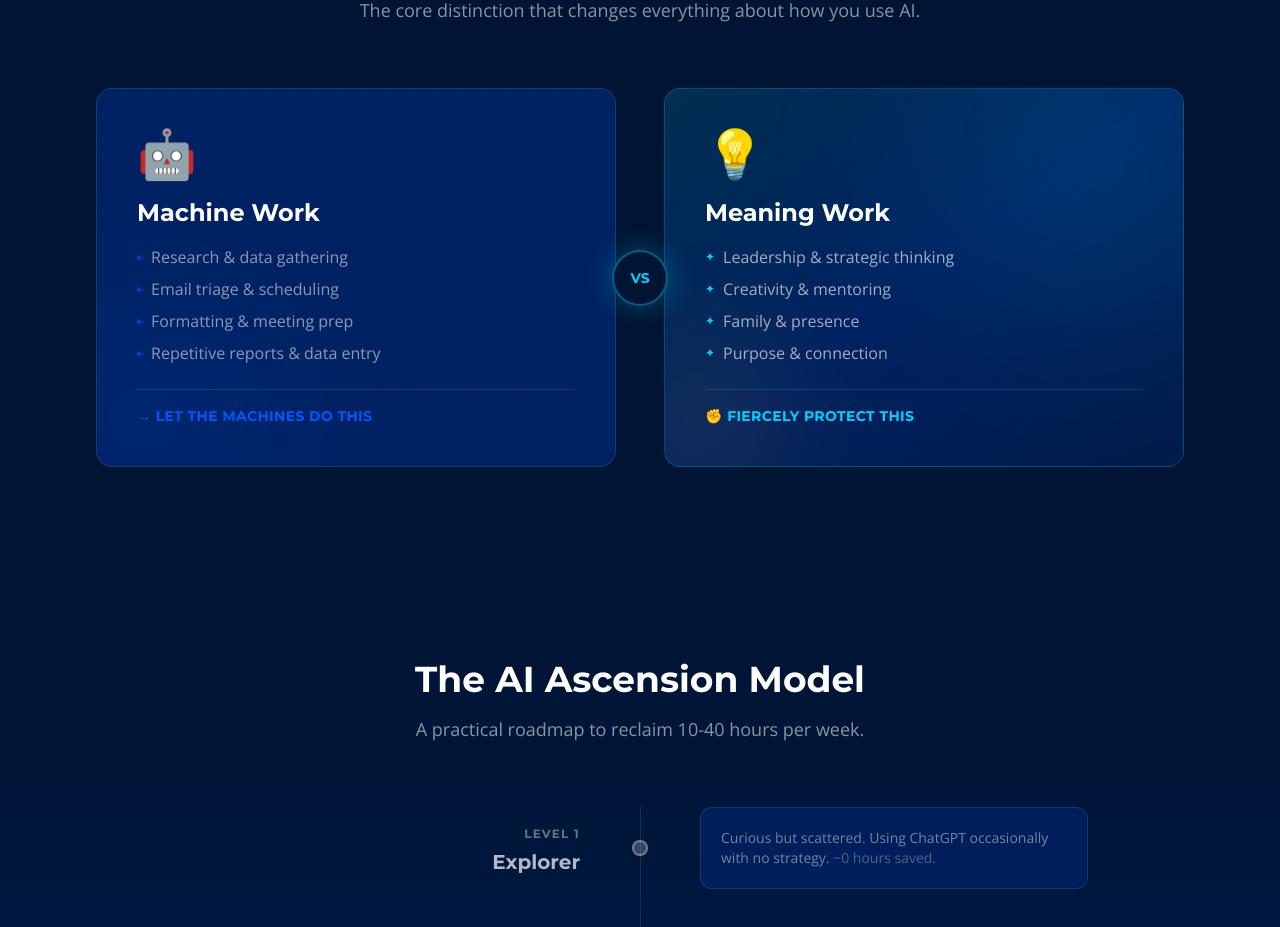
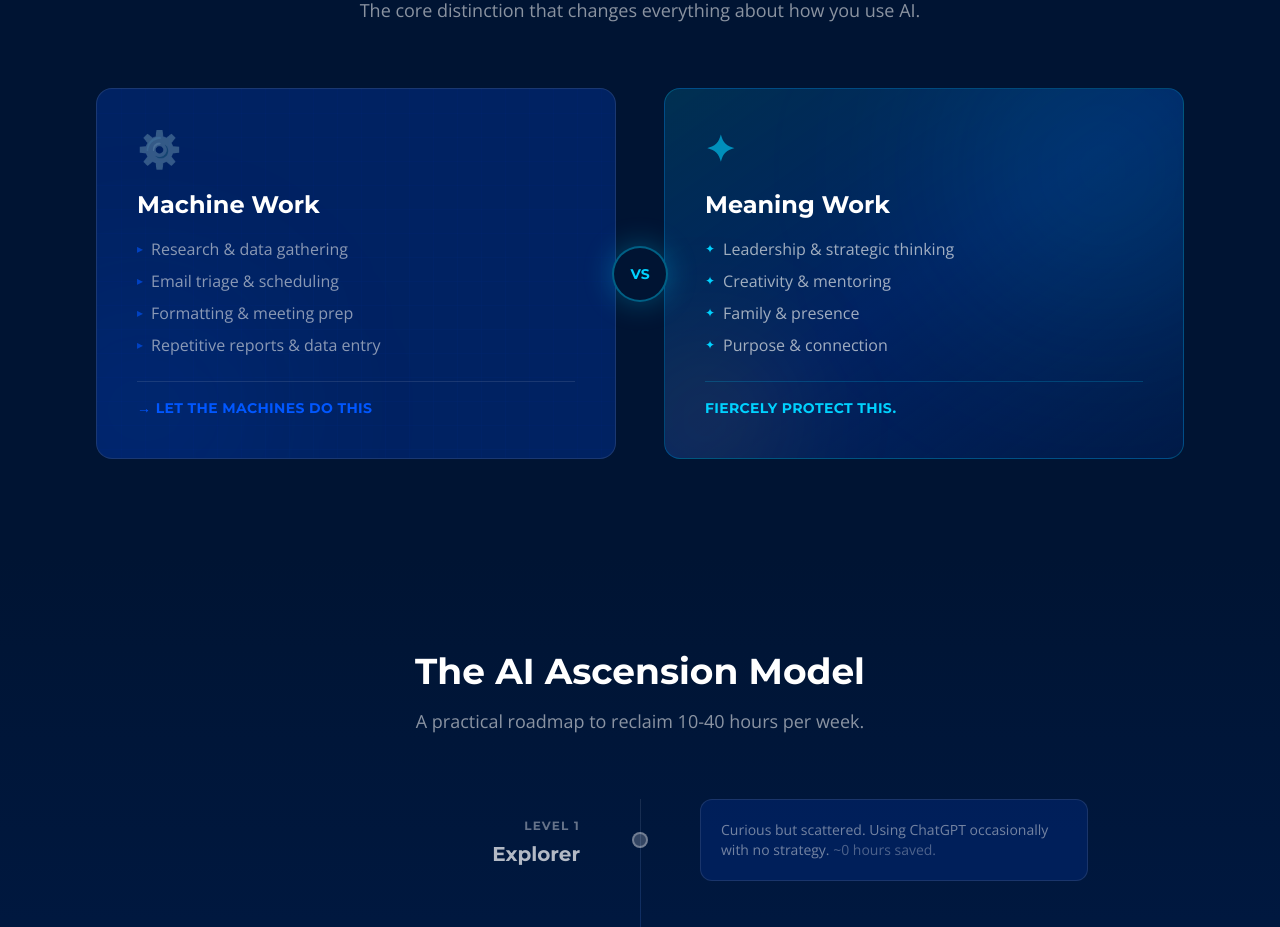
Before and after one commit to st4rnin3/thirdpowerlife-site, a Next.js app: page / in a window 1280 px wide. Shown: the part 1020-1947 px from the top of the page. Built offline with nearby package versions, Linux system fonts and the light colour scheme.

Commit message:
fix: replace emoji icons in Machine/Meaning cards with minimal symbols

```diff
--- a/src/app/page.tsx
+++ b/src/app/page.tsx
@@ -98,7 +98,7 @@ export default function Home() {
               {/* Cold blue glow */}
               <div className="absolute -bottom-20 -left-20 w-64 h-64 bg-accent/10 rounded-full blur-[80px] group-hover:bg-accent/20 transition-all duration-500" />
               <div className="relative z-10">
-                <div className="text-5xl mb-5">🤖</div>
+                <div className="text-4xl mb-5 font-heading font-bold text-accent/40 tracking-tight">⚙️</div>
                 <h3 className="text-2xl font-heading font-bold text-white mb-4">
                   Machine Work
                 </h3>
@@ -129,7 +129,7 @@ export default function Home() {
               <div className="absolute -top-16 -right-16 w-72 h-72 bg-electric/15 rounded-full blur-[100px] group-hover:bg-electric/25 transition-all duration-500" />
               <div className="absolute -bottom-10 -left-10 w-40 h-40 bg-[#FFB800]/10 rounded-full blur-[60px]" />
               <div className="relative z-10">
-                <div className="text-5xl mb-5">💡</div>
+                <div className="text-4xl mb-5 font-heading font-bold text-electric/60 tracking-tight">✦</div>
                 <h3 className="text-2xl font-heading font-bold text-white mb-4">
                   Meaning Work
                 </h3>
@@ -141,7 +141,7 @@ export default function Home() {
                 </ul>
                 <div className="border-t border-electric/20 pt-4">
                   <p className="text-sm font-heading font-bold text-electric tracking-wide uppercase">
-                    ✊ Fiercely protect this
+                    Fiercely protect this.
                   </p>
                 </div>
               </div>
```
